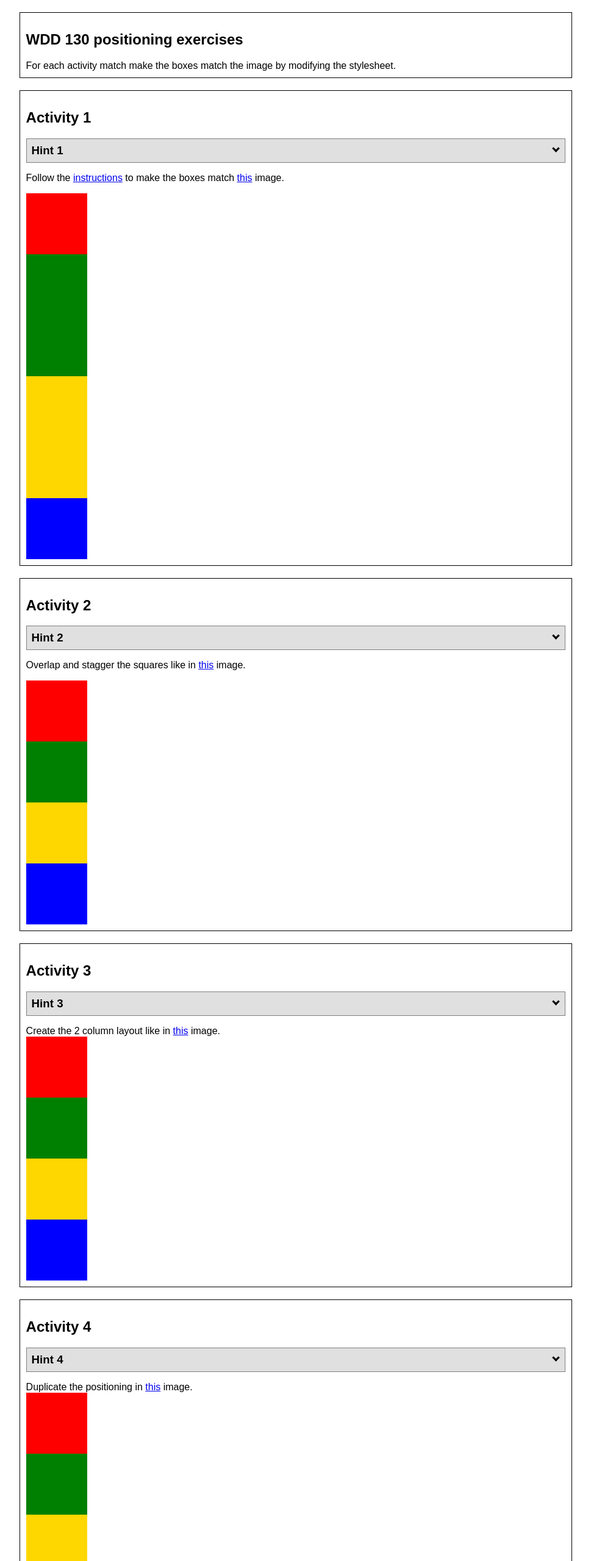
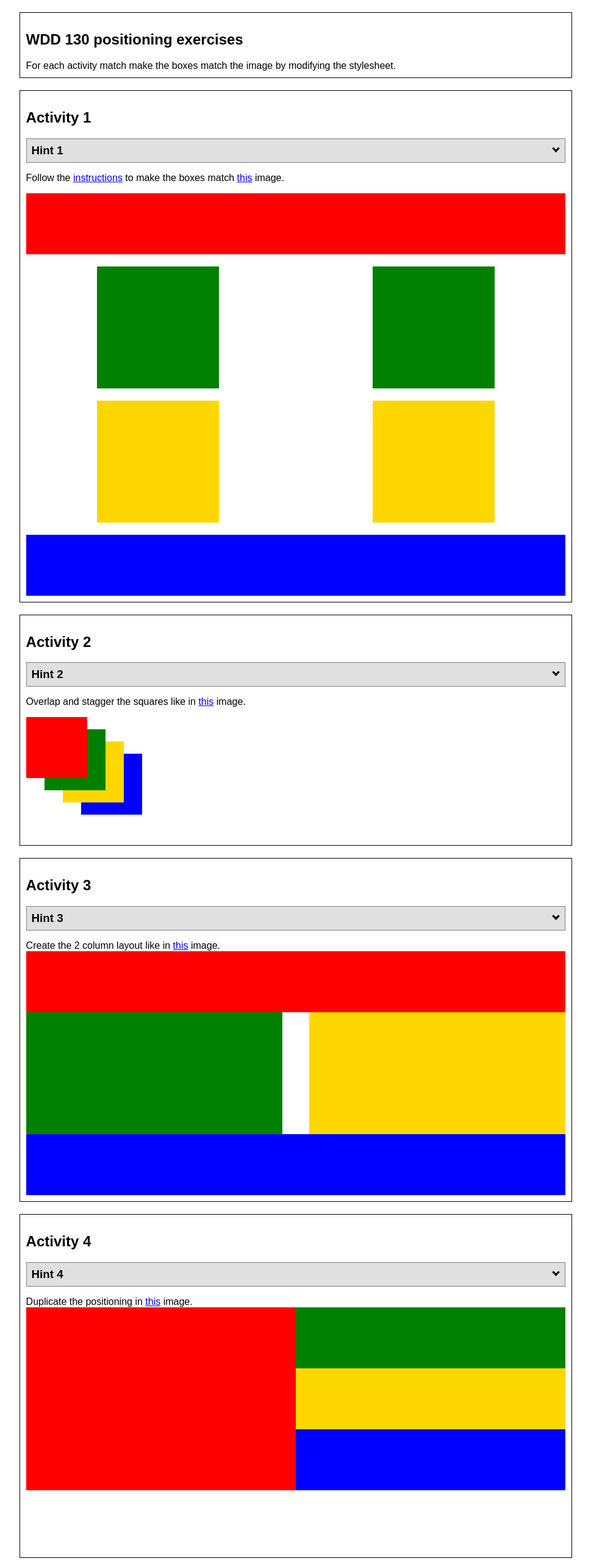
Before and after one commit to JacksonBHuff/wdd130, a plain HTML site: page positioning/positioning.html in a window 1280 px wide. Shown: the top 2560 px of the page at 61% size, without its empty margins (155-1124 px from the left). Drawn offline with Linux system fonts and the light colour scheme.

Commit message:
Completed positioning activities

```diff
--- a/positioning/positionstyles.css
+++ b/positioning/positionstyles.css
@@ -1,103 +1,157 @@
 /* CSS - Name: "positionstyles.css" */
 /* Activity 1 styles */
 .content1 {
+  display: grid;
+  grid-template-columns: 1fr 1fr;
+  justify-items: center;
+  gap: 20px;
   /* This is the parent of the activity 1 boxes. */
 
 }
 .red1 {
-  width: 100px;
+  width: 100%;
   height: 100px;
   background-color: red;
+  grid-column: 1/3;
 
 }
 .green1 {
-  width: 100px;
-  height: 100px;
+  width: 200px;
+  height: 200px;
   background-color: green;
 
 }
 .yellow1 {
+  width: 200px;
+  height: 200px;
+  background-color: gold;
+}
+.blue1 {
+  width: 100%;
+  height: 100px;
+  background-color: blue;
+  grid-column: 1/3;
+}
+/* Activity 2 styles */
+.content2 {
+  display: grid;
+  grid-template-columns: 50px 50px 50px 50px 50px;
+  grid-template-rows: 100px 100px;
+  position: relative;
+  /* This is the parent of the activity 2 boxes. */
+}
+.red2 {
+  position: relative;
+  width: 100px;
+  height: 100px;
+  background-color: red;
+  z-index: 4;
+  grid-column: 1 / 2;
+  grid-row: 1;
+}
+.green2 {
+  position: relative;
+  width: 100px;
+  height: 100px;
+  background-color: green;
+  z-index: 3;
+  transform: translate(-20px, 20px);
+  grid-column: 2 / 3;
+  grid-row: 1;
+}
+.yellow2 {
+  position: relative;
   width: 100px;
   height: 100px;
   background-color: gold;
+  z-index: 2;
+  grid-column: 3 / 4;
+  grid-row: 1;
+  transform: translate(-40px, 40px);
 }
-.blue1 {
+.blue2 {
+  position: relative;
   width: 100px;
   height: 100px;
   background-color: blue;
-}
-/* Activity 2 styles */
-.content2 {
-  /* This is the parent of the activity 2 boxes. */
-}
-.red2 {
-  width: 100px;
-  height: 100px;
-  background-color: red;
-}
-.green2 {
-  width: 100px;
-  height: 100px;
-  background-color: green;
-}
-.yellow2 {
-  width: 100px;
-  height: 100px;
-  background-color: gold;
-}
-.blue2 {
-  width: 100px;
-  height: 100px;
-  background-color: blue;
+  z-index: 1;
+  grid-column: 4 / 5;
+  grid-row: 1;
+  transform: translate(-60px, 60px);
 }
 /* Activity 3 styles */
 .content3 {
+  display: grid;
+  grid-template-columns: repeat(2, 1fr);
+  justify-items: center;
+  gap: 0;
   /* This is the parent of the activity 3 boxes. */
 }
 .red3 {
-  width: 100px;
+  width: 100%;
   height: 100px;
   background-color: red;
+  grid-column: 1 / -1;
 }
 .green3 {
-  width: 100px;
-  height: 100px;
+  width: 95%;
+  height: 200px;
   background-color: green;
+  grid-column: 1;
+  grid-row: 2;
+  justify-self: left;
 }
 .yellow3 {
-  width: 100px;
-  height: 100px;
+  width: 95%;
+  height: 200px;
   background-color: gold;
+  grid-column: 2;
+  grid-row: 2;
+  justify-self: right;
 }
 .blue3 {
-  width: 100px;
+  width: 100%;
   height: 100px;
   background-color: blue;
+  grid-column: 1 / -1;
+  grid-row: 3;
 }
 /* Activity 4 styles */
 .content4 {
   /* This is the parent of the activity 4 boxes. */
+  display: grid;
+  grid-template-columns: repeat(2, 1fr);
+  grid-template-rows: repeat(2, 100px);
+  gap: 0;
   height: 400px;
 }
 .red4 {
-  width: 100px;
-  height: 100px;
+  width: 100%;
+  height: 100%;
   background-color: red;
+  grid-column: 1;
+  grid-row: 1 / span 3;
 }
 .green4 {
-  width: 100px;
+  width: 100%;
   height: 100px;
   background-color: green;
+  grid-column: 2;
+  grid-row: 1;
 }
 .yellow4 {
-  width: 100px;
+  width: 100%;
   height: 100px;
   background-color: gold;
+  grid-column: 2;
+  grid-row: 2;
 }
 .blue4 {
-  width: 100px;
+  width: 100%;
   height: 100px;
   background-color: blue;
+  grid-column: 2;
+  grid-row: 3 / span 2;
 }
 /* Activity 5 styles */
 .content5 {
@@ -105,50 +159,62 @@
   height: 400px;
 }
 .red5 {
-  width: 100px;
+  width: 100%;
   height: 100px;
   background-color: red;
 }
 .green5 {
-  width: 100px;
-  height: 100px;
+  width: 150px;
+  height: 150px;
   background-color: green;
-
+  float: left;
 }
 .yellow5 {
-  width: 100px;
-  height: 100px;
+  width: 100%;
+  height: 250px;
   background-color: gold;
-
 }
 .blue5 {
-  width: 100px;
+  width: 100%;
   height: 100px;
   background-color: blue;
 }
 /* Activity 6 styles */
 .content6 {
+  display: grid;
+  grid-template-columns: repeat(6, 100px);
   /* This is the parent of the activity 6 boxes. */
 }
 .red6 {
-  width: 100px;
-  height: 100px;
+  width: 400px;
+  height: 200px;
   background-color: red;
+  grid-column: 1/5;
+  grid-row: 1/3;
 }
 .green6 {
-  width: 100px;
-  height: 100px;
+  width: 200px;
+  height: 200px;
   background-color: green;
+  grid-column: 1/3;
+  grid-row: 5/7;
+  z-index: 2;
 }
 .yellow6 {
-  width: 100px;
-  height: 100px;
+  width: 200px;
+  height: 400px;
   background-color: gold;
+  grid-column: 5/7;
+  grid-row: 3/7;
+  z-index: 2;
 }
 .blue6 {
-  width: 100px;
-  height: 100px;
+  width: 400px;
+  height: 400px;
   background-color: blue;
+  grid-column: 2/6;
+  grid-row: 2/6;
+  z-index: 1;
 }
 
 
```
